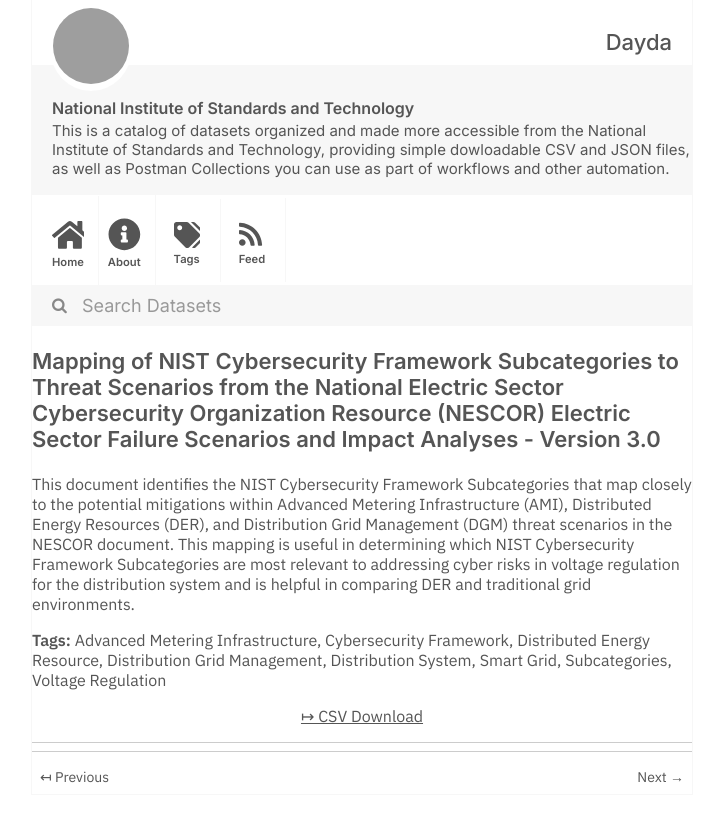
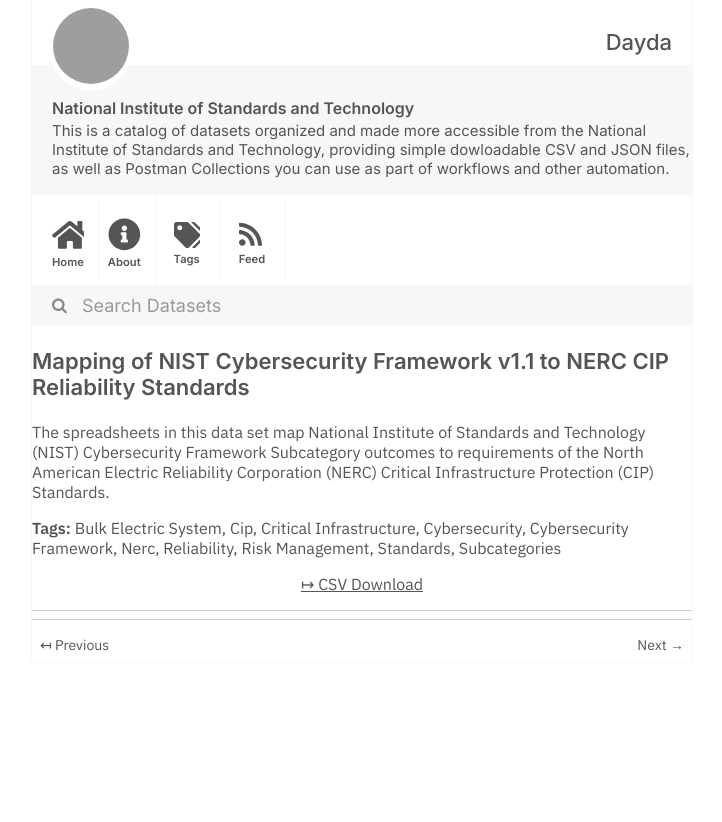
Before and after one commit to dayda-entities/national-institute-of-standards-and-technology, a Jekyll site: the page built from _posts/2021-03-11-mapping-of-nist-cybersecurity-.md, in a window 1280 px wide, cut to the strip 0-822 px from the top of the page. Shown: the whole strip, without its empty margins (278-1000 px from the left). Built offline with Jekyll 4.4.1, drawn with Linux system fonts in a browser that asks for light colours; grey boxes are pictures that could not be loaded.

Commit message:
Publish Data

```diff
--- a/_posts/2021-03-11-mapping-of-nist-cybersecurity-.md
+++ b/_posts/2021-03-11-mapping-of-nist-cybersecurity-.md
@@ -1,26 +1,24 @@
 ---
-title: >-
-  Mapping of NIST Cybersecurity Framework Subcategories to Threat Scenarios from
-  the National Electric Sector Cybersecurity Organization Resource (NESCOR)
-  Electric Sector Failure Scenarios and Impact Analyses - Version 3.0
-created: '2021-03-11T17:23:48.159263'
-modified: '2021-03-11T17:23:48.159270'
+title: Mapping of NIST Cybersecurity Framework v1.1 to NERC CIP Reliability Standards
+created: '2021-03-11T17:23:55.588562'
+modified: '2021-03-11T17:23:55.588569'
 state: active
 type: dataset
 tags:
-  - Advanced Metering Infrastructure
+  - Bulk Electric System
+  - Cip
+  - Critical Infrastructure
+  - Cybersecurity
   - Cybersecurity Framework
-  - Distributed Energy Resource
-  - Distribution Grid Management
-  - Distribution System
-  - Smart Grid
+  - Nerc
+  - Reliability
+  - Risk Management
+  - Standards
   - Subcategories
-  - Voltage Regulation
 groups: []
-csv_url: >-
-  https://data.nist.gov/od/ds/mds2-2339/NESCOR%20DGM%20Failure%20Scenarios_CSF%20Subcategories.csv
+csv_url: 'https://data.nist.gov/od/ds/mds2-2348/NIST%20CSF%20v1.1%20to%20NERC%20CIP.csv'
 json_url: ''
 layout: post
 
 ---
-This document identifies the NIST Cybersecurity Framework Subcategories that map closely to the potential mitigations within Advanced Metering Infrastructure (AMI), Distributed Energy Resources (DER), and Distribution Grid Management (DGM) threat scenarios in the NESCOR document.  This mapping is useful in determining which NIST Cybersecurity Framework Subcategories are most relevant to addressing cyber risks in voltage regulation for the distribution system and is helpful in comparing DER and traditional grid environments.
+The spreadsheets in this data set map National Institute of Standards and Technology (NIST) Cybersecurity Framework Subcategory outcomes to requirements of the North American Electric Reliability Corporation (NERC) Critical Infrastructure Protection (CIP) Standards.
```
